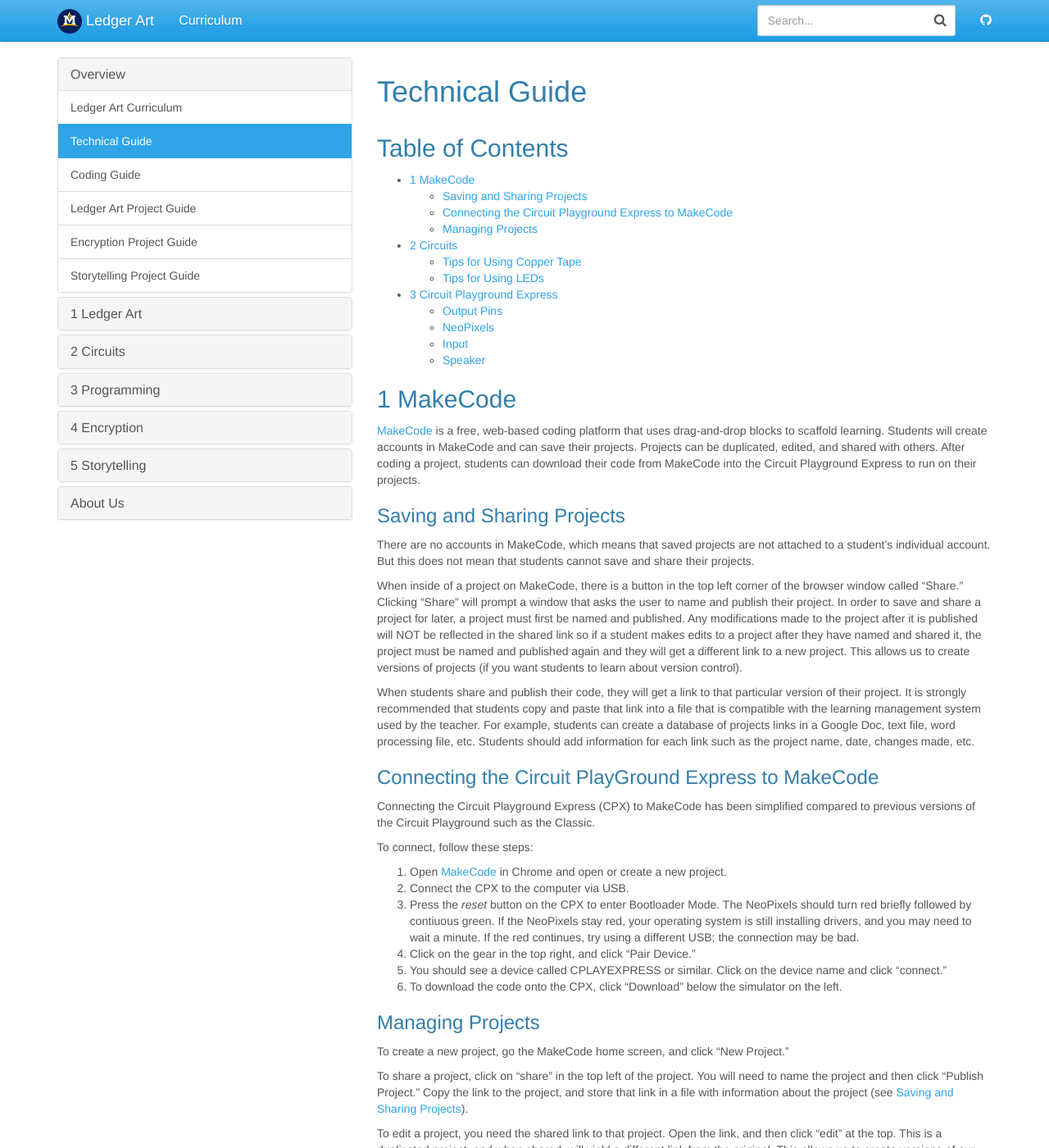
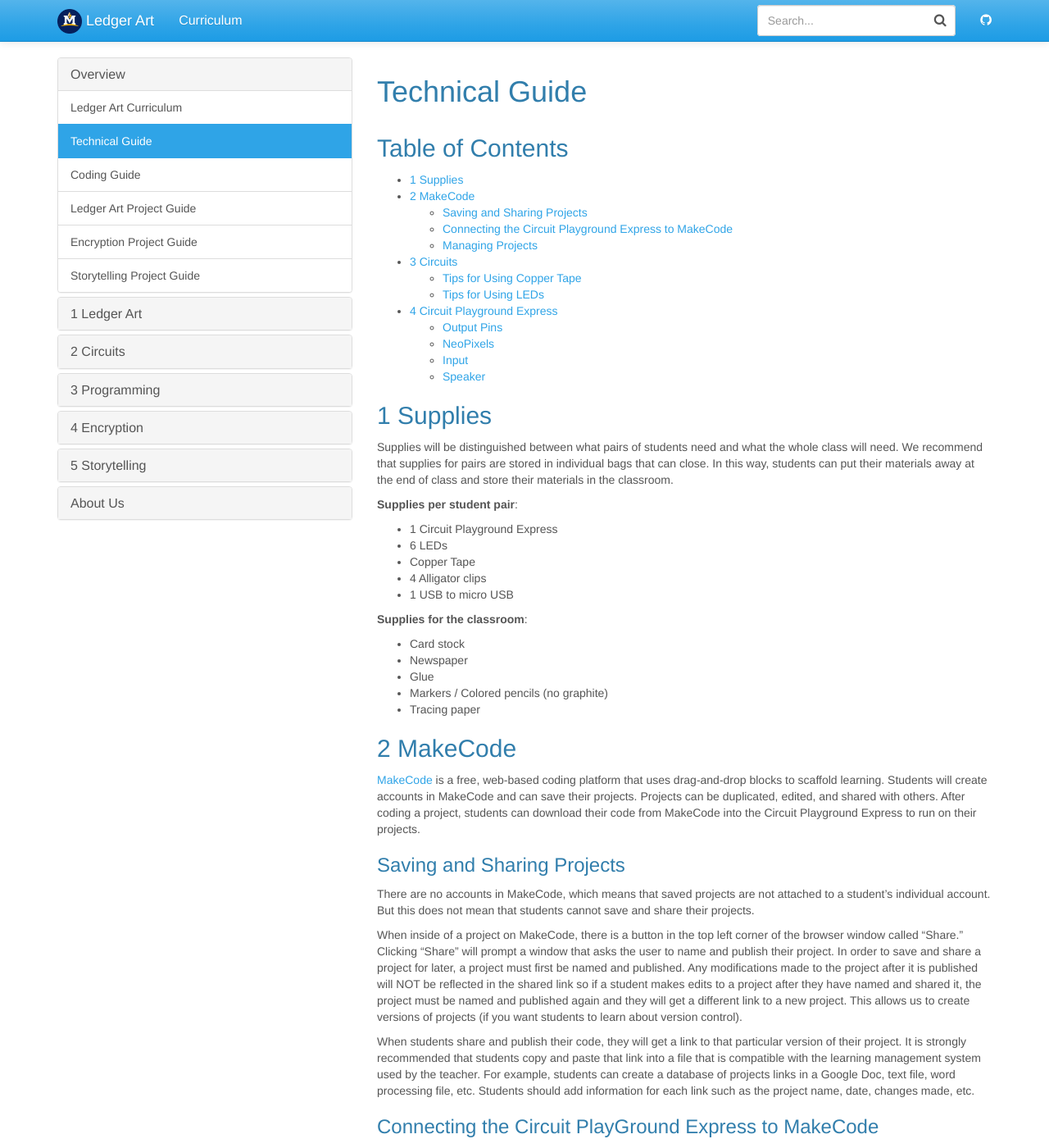
Before and after one commit to jake-chipps/friendometer, a Jekyll site: the page built from _docs/guides/tech-guide.md, in a window 1280 px wide and 1400 px high. Shown: the whole window at 82% size. Built offline with Jekyll 4.4.1, drawn with Linux system fonts in a browser that asks for light colours; some of the changed text lies outside the part shown.

Commit message:
Add supply list

```diff
--- a/_docs/guides/tech-guide.md
+++ b/_docs/guides/tech-guide.md
@@ -3,20 +3,38 @@ title: Technical Guide
 permalink: /docs/tech/
 ---
 ## Table of Contents
-- [1 MakeCode](#makecode)
+- [1 Supplies](#supplies)
+- [2 MakeCode](#makecode)
   - [Saving and Sharing Projects](#shareproject)
   - [Connecting the Circuit Playground Express to MakeCode](#cpx-makecode)
   - [Managing Projects](#projects)
-- [2 Circuits](#circuits)
+- [3 Circuits](#circuits)
   - [Tips for Using Copper Tape](#copper)
   - [Tips for Using LEDs](#led)
-- [3 Circuit Playground Express](#cpx)
+- [4 Circuit Playground Express](#cpx)
   - [Output Pins](#pins)
   - [NeoPixels](#neopixels)
   - [Input](#input)
   - [Speaker](#speaker)
 
-## 1 MakeCode <a name="makecode"></a>
+## 1 Supplies <a name="supplies"></a>
+Supplies will be distinguished between what pairs of students need and what the whole class will need. We recommend that supplies for pairs are stored in individual bags that can close. In this way, students can put their materials away at the end of class and store their materials in the classroom.
+
+**Supplies per student pair**:
+- 1 Circuit Playground Express
+- 6 LEDs
+- Copper Tape
+- 4 Alligator clips
+- 1 USB to micro USB
+
+**Supplies for the classroom**:
+- Card stock
+- Newspaper
+- Glue
+- Markers / Colored pencils (no graphite)
+- Tracing paper
+
+## 2 MakeCode <a name="makecode"></a>
 [MakeCode](https://makecode.adafruit.com/) is a free, web-based coding platform
 that uses drag-and-drop blocks to scaffold learning. Students will create accounts
 in MakeCode and can save their projects. Projects can be duplicated, edited,
@@ -110,7 +128,7 @@ paper. The copper tape will connect to the leg on the paper.
 
 ![splitting legs](../guides/guide-resources/tec-split-legs.png)
 
-## 3 Circuit Playground Express <a name="cpx"></a>
+## 4 Circuit Playground Express <a name="cpx"></a>
 The Circuit Playground Express (CPX) is a programmable microcontroller that is used as an introduction to computing systems. For this curriculum, we will be using the following features built into the CPX:
 - 8 alligator-clip friendly input/output **pins**
 - 5 mini **NeoPixels**
```
Also changed, not shown: other parts of _docs/guides/tech-guide.md (+1 -1 lines).
